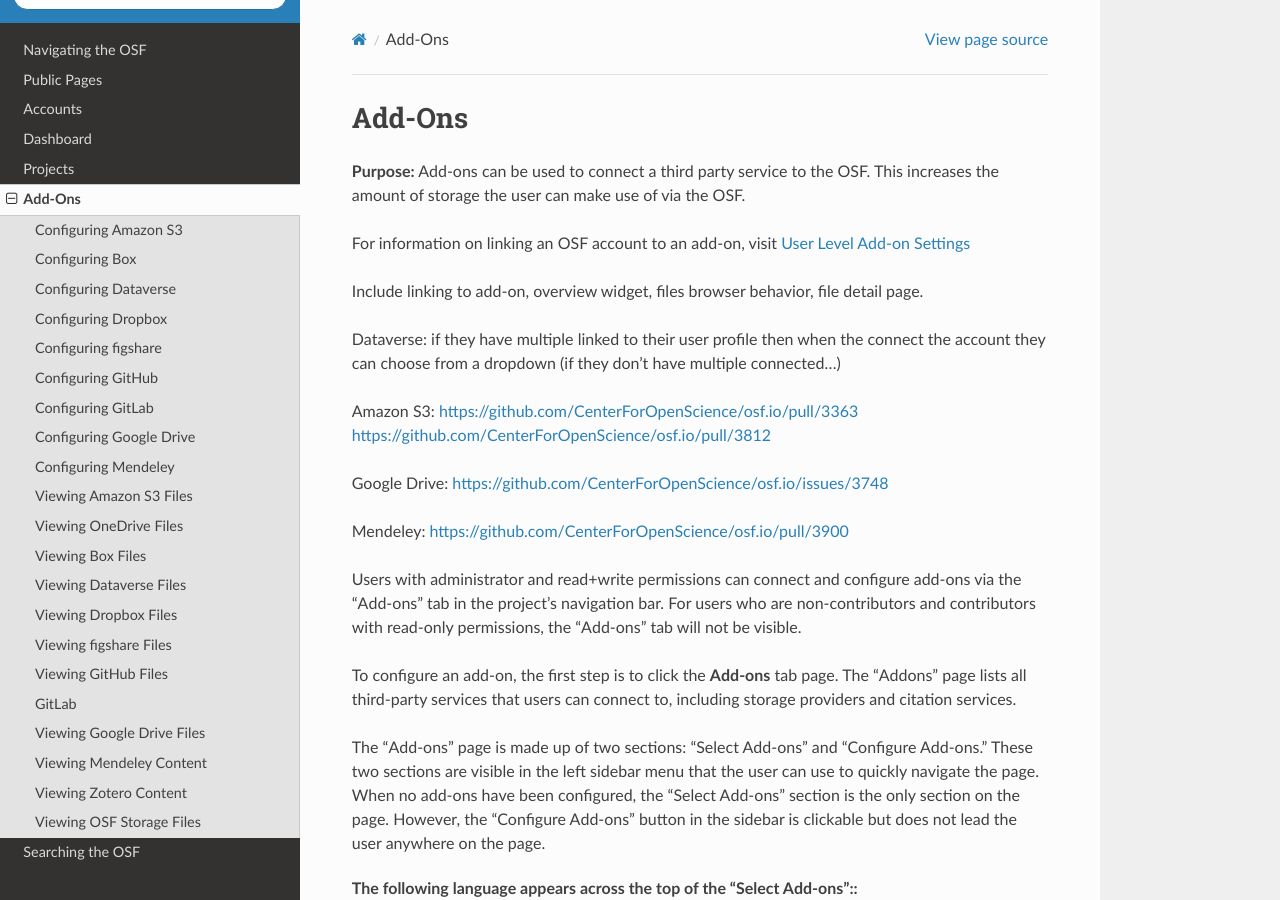
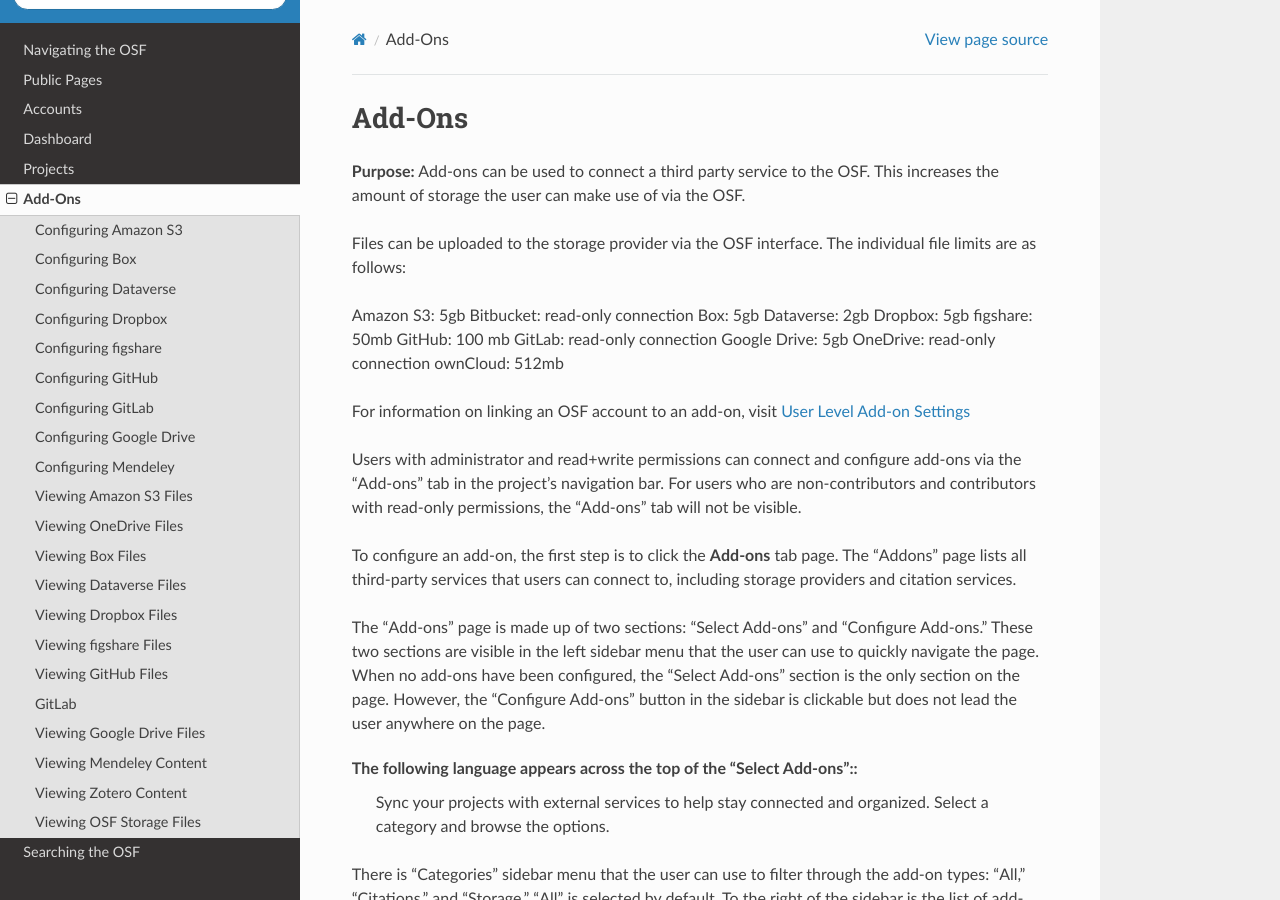
Before and after one commit to CenterForOpenScience/OSFDocs, a Sphinx documentation site: the page built from docs/add-ons/add-ons_index.rst, in a window 1280 px wide and 900 px high. Built offline with Sphinx 7.4.7 and the Read the Docs theme 2.0.0, drawn with Linux system fonts in a browser that asks for light colours.

Commit message:
file upload limits

```diff
--- a/docs/add-ons/add-ons_index.rst
+++ b/docs/add-ons/add-ons_index.rst
@@ -5,20 +5,22 @@ Add-Ons
 **Purpose:** Add-ons can be used to connect a third party service to the OSF. This increases the amount of storage the user
 can make use of via the OSF.
 
+Files can be uploaded to the storage provider via the OSF interface. The individual file limits are as follows:
+
+Amazon S3: 5gb
+Bitbucket: read-only connection
+Box: 5gb
+Dataverse: 2gb
+Dropbox: 5gb
+figshare: 50mb
+GitHub: 100 mb
+GitLab: read-only connection
+Google Drive: 5gb
+OneDrive: read-only connection
+ownCloud: 512mb
+
 For information on linking an OSF account to an add-on, visit :ref:`User Level Add-on Settings <user-addon>`
 
-Include linking to add-on, overview widget, files browser behavior, file detail page.
-
-
-Dataverse: if they have multiple linked to their user profile then when the connect the account they can choose from a dropdown (if they don't have multiple connected...)
-
-
-Amazon S3: https://github.com/CenterForOpenScience/osf.io/pull/3363
-https://github.com/CenterForOpenScience/osf.io/pull/3812
-
-Google Drive: https://github.com/CenterForOpenScience/osf.io/issues/3748
-
-Mendeley: https://github.com/CenterForOpenScience/osf.io/pull/3900
 
 Users with administrator and read+write permissions can connect and configure add-ons via the "Add-ons" tab in the project's navigation bar. For users
 who are non-contributors and contributors with read-only permissions, the "Add-ons" tab will not be visible.
```
